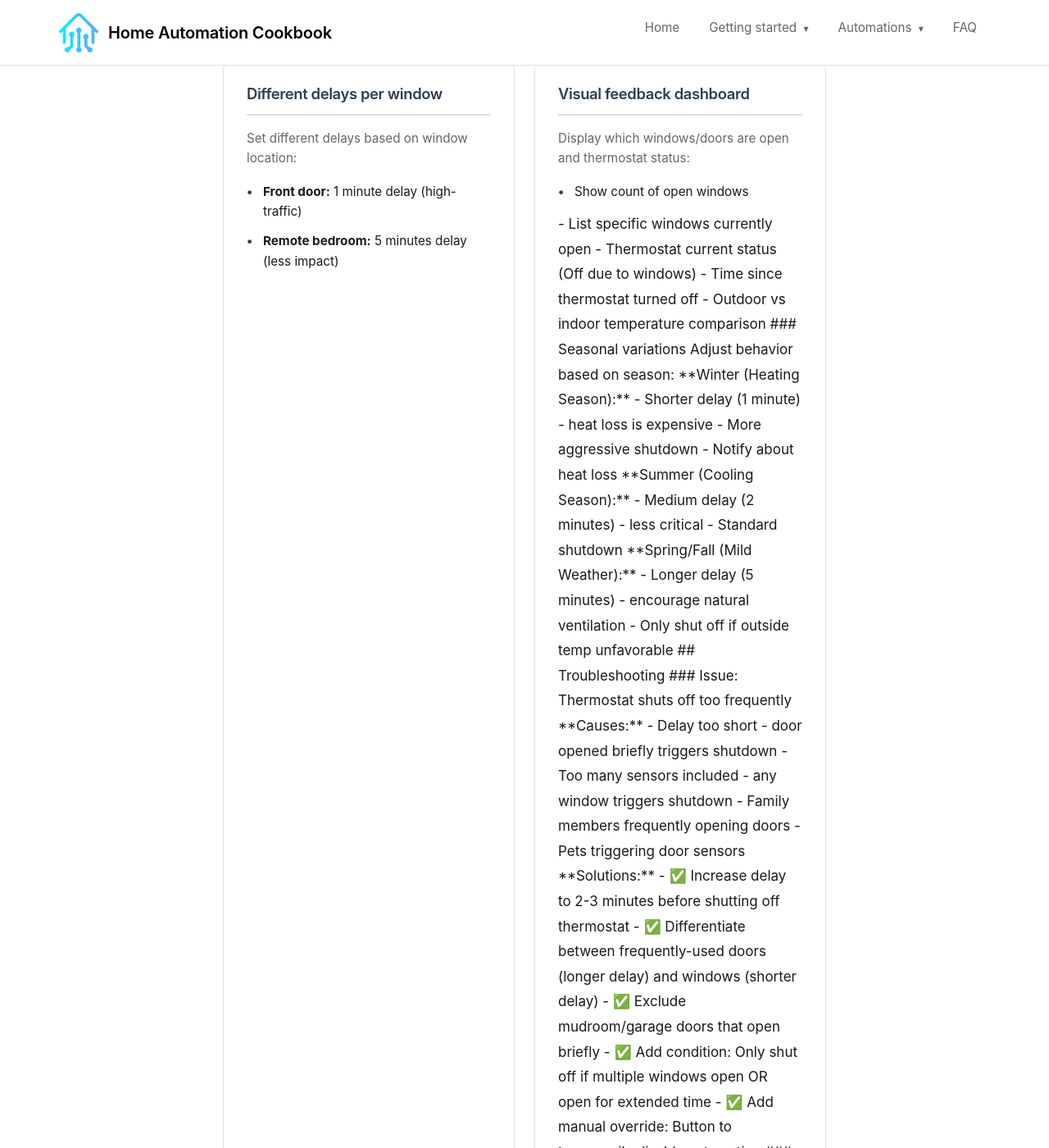
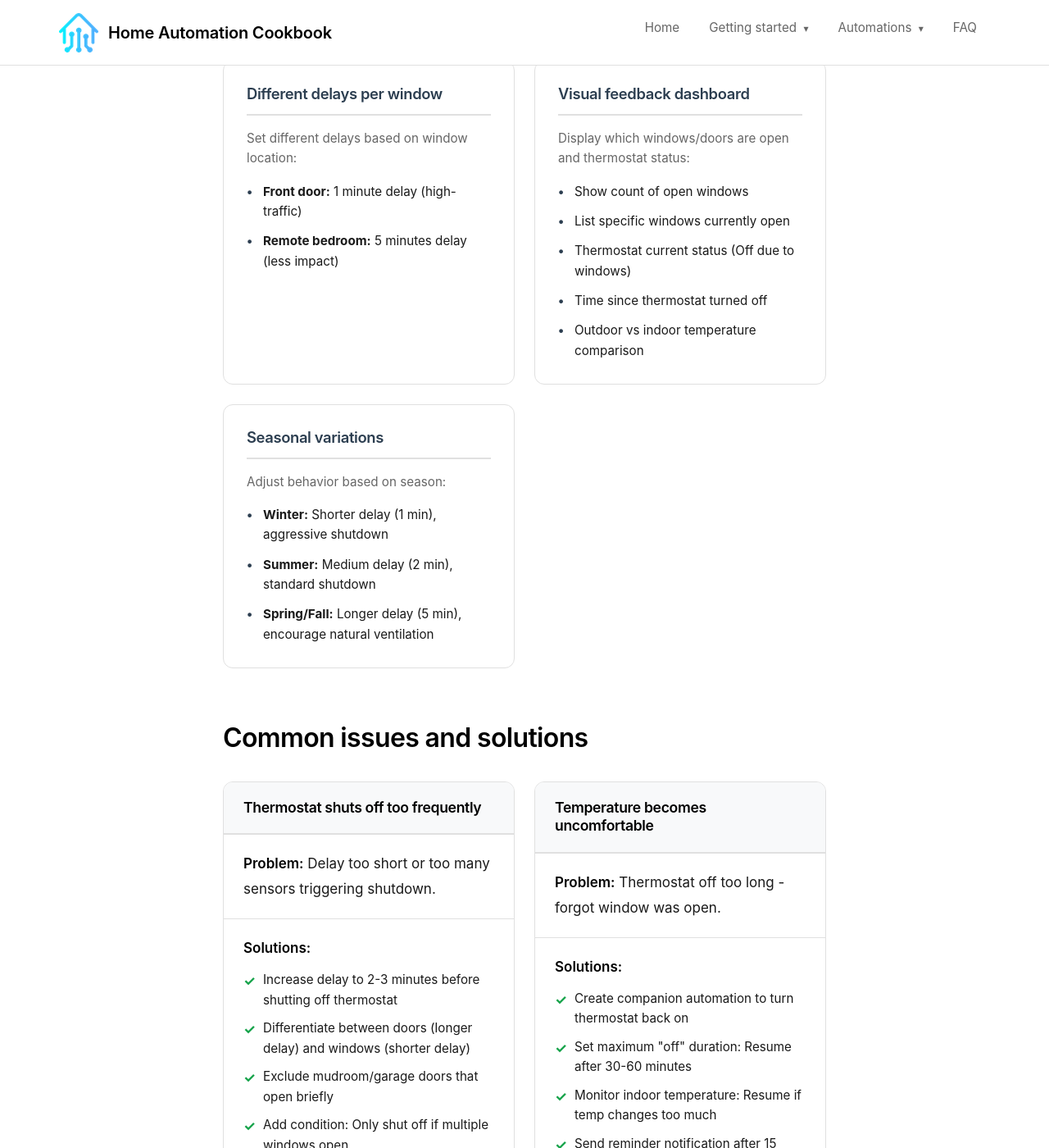
Before and after one commit to madskristensen/HomeAutomationCookbook, a Jekyll site: the page built from docs/automation/climate/thermostat-windows-open.md, in a window 1280 px wide and 1400 px high, scrolled down 3629 px. Shown: the whole window at 82% size. Built offline with Jekyll 4.4.1, drawn with Linux system fonts in a browser that asks for light colours; some of the changed text lies outside the part shown.

Commit message:
Fix code review issues: complete orphaned troubleshooting sections
Co-authored-by: madskristensen <1258877+madskristensen@users.noreply.github.com>

```diff
--- a/docs/automation/climate/thermostat-windows-open.md
+++ b/docs/automation/climate/thermostat-windows-open.md
@@ -250,84 +250,84 @@ AND send notification "Thermostat off - living room window open"</div>
     <p>Display which windows/doors are open and thermostat status:</p>
     <ul>
       <li>Show count of open windows</li>
-- List specific windows currently open
-- Thermostat current status (Off due to windows)
-- Time since thermostat turned off
-- Outdoor vs indoor temperature comparison
+      <li>List specific windows currently open</li>
+      <li>Thermostat current status (Off due to windows)</li>
+      <li>Time since thermostat turned off</li>
+      <li>Outdoor vs indoor temperature comparison</li>
+    </ul>
+  </div>
 
-### Seasonal variations
+  <div class="feature-card">
+    <h3>Seasonal variations</h3>
+    <p>Adjust behavior based on season:</p>
+    <ul>
+      <li><strong>Winter:</strong> Shorter delay (1 min), aggressive shutdown</li>
+      <li><strong>Summer:</strong> Medium delay (2 min), standard shutdown</li>
+      <li><strong>Spring/Fall:</strong> Longer delay (5 min), encourage natural ventilation</li>
+    </ul>
+  </div>
+</div>
 
-Adjust behavior based on season:
+## Common issues and solutions
 
-**Winter (Heating Season):**
-- Shorter delay (1 minute) - heat loss is expensive
-- More aggressive shutdown
-- Notify about heat loss
+<div class="troubleshooting-grid">
+  <div class="issue-card">
+    <div class="issue-header">
+      <h3>Thermostat shuts off too frequently</h3>
+    </div>
+    <div class="issue-problem">
+      <strong>Problem:</strong> Delay too short or too many sensors triggering shutdown.
+    </div>
+    <div class="issue-solutions">
+      <strong>Solutions:</strong>
+      <ul>
+        <li>Increase delay to 2-3 minutes before shutting off thermostat</li>
+        <li>Differentiate between doors (longer delay) and windows (shorter delay)</li>
+        <li>Exclude mudroom/garage doors that open briefly</li>
+        <li>Add condition: Only shut off if multiple windows open</li>
+        <li>Add manual override button to temporarily disable automation</li>
+      </ul>
+    </div>
+  </div>
 
-**Summer (Cooling Season):**
-- Medium delay (2 minutes) - less critical
-- Standard shutdown
+  <div class="issue-card">
+    <div class="issue-header">
+      <h3>Temperature becomes uncomfortable</h3>
+    </div>
+    <div class="issue-problem">
+      <strong>Problem:</strong> Thermostat off too long - forgot window was open.
+    </div>
+    <div class="issue-solutions">
+      <strong>Solutions:</strong>
+      <ul>
+        <li>Create companion automation to turn thermostat back on</li>
+        <li>Set maximum "off" duration: Resume after 30-60 minutes</li>
+        <li>Monitor indoor temperature: Resume if temp changes too much</li>
+        <li>Send reminder notification after 15 minutes</li>
+        <li>Add temperature safety limits (e.g., resume if below 65°F in winter)</li>
+      </ul>
+    </div>
+  </div>
 
-**Spring/Fall (Mild Weather):**
-- Longer delay (5 minutes) - encourage natural ventilation
-- Only shut off if outside temp unfavorable
-
-## Troubleshooting
-
-### Issue: Thermostat shuts off too frequently
-
-**Causes:**
-- Delay too short - door opened briefly triggers shutdown
-- Too many sensors included - any window triggers shutdown
-- Family members frequently opening doors
-- Pets triggering door sensors
-
-**Solutions:**
-- ✅ Increase delay to 2-3 minutes before shutting off thermostat
-- ✅ Differentiate between frequently-used doors (longer delay) and windows (shorter delay)
-- ✅ Exclude mudroom/garage doors that open briefly
-- ✅ Add condition: Only shut off if multiple windows open OR open for extended time
-- ✅ Add manual override: Button to temporarily disable automation
-
-### Issue: Temperature becomes uncomfortable
-
-**Causes:**
-- Thermostat off too long - forgot window was open
-- Extreme outdoor temperatures
-- Multiple windows open simultaneously
-- HVAC takes long time to catch up after restarting
-
-**Check:**
-- ✅ Create companion automation to turn thermostat back on (see related automation)
-- ✅ Set maximum "off" duration: Resume after 30-60 minutes even if window still open
-- ✅ Monitor indoor temperature: Resume if temp drops/rises too much
-- ✅ Send reminder notification after 15 minutes: "Windows still open, thermostat off"
-
-**Fix:**
-- Add temperature safety limits:
-  - Winter: Resume heating if indoor temp drops below 65°F
-  - Summer: Resume cooling if indoor temp rises above 78°F
-- Create escalating notifications:
-  - 15 min: Informational notification
-  - 30 min: Reminder to close windows
-  - 60 min: Urgent notification
-- Add dashboard widget showing thermostat status and open windows
-
-### Issue: Automation doesn't trigger
-
-**Causes:**
-- Contact sensors not reporting open state
-- Automation disabled or has errors
-- Thermostat doesn't support remote off command
-- Network connectivity issues
-
-**Solutions:**
-- ✅ Test contact sensors individually - open window and check status in app
-- ✅ Verify automation is enabled and has no error indicators
-- ✅ Check thermostat API compatibility - some thermostats can't be turned off remotely
-- ✅ Review automation logs to see if triggers are firing
-- ✅ Test thermostat control manually - try turning off via app first
-- ✅ Check WiFi signal strength for both sensors and thermostat
+  <div class="issue-card">
+    <div class="issue-header">
+      <h3>Automation doesn't trigger</h3>
+    </div>
+    <div class="issue-problem">
+      <strong>Problem:</strong> Contact sensors not reporting open state or automation has errors.
+    </div>
+    <div class="issue-solutions">
+      <strong>Solutions:</strong>
+      <ul>
+        <li>Test contact sensors individually - check status in app</li>
+        <li>Verify automation is enabled with no error indicators</li>
+        <li>Check thermostat API compatibility for remote off</li>
+        <li>Review automation logs to see if triggers are firing</li>
+        <li>Check WiFi signal strength for sensors and thermostat</li>
+      </ul>
+    </div>
+  </div>
+</div>
 
 ---
 
```
Also changed, not shown: docs/automation/climate/fan-shower.md (+56 -45 lines), docs/automation/security/fire-safety.md (+18 -6 lines), docs/automation/security/garage-door-notification.md (+18 -6 lines).
